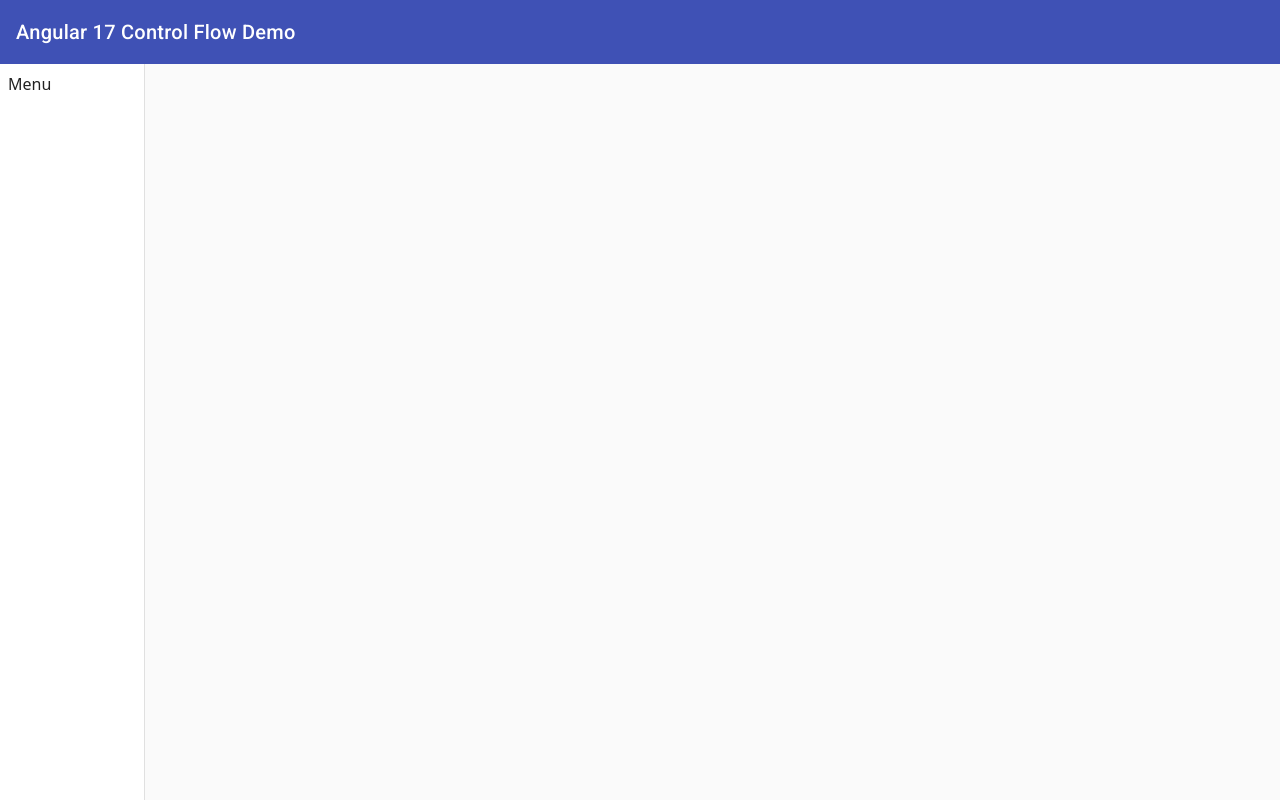
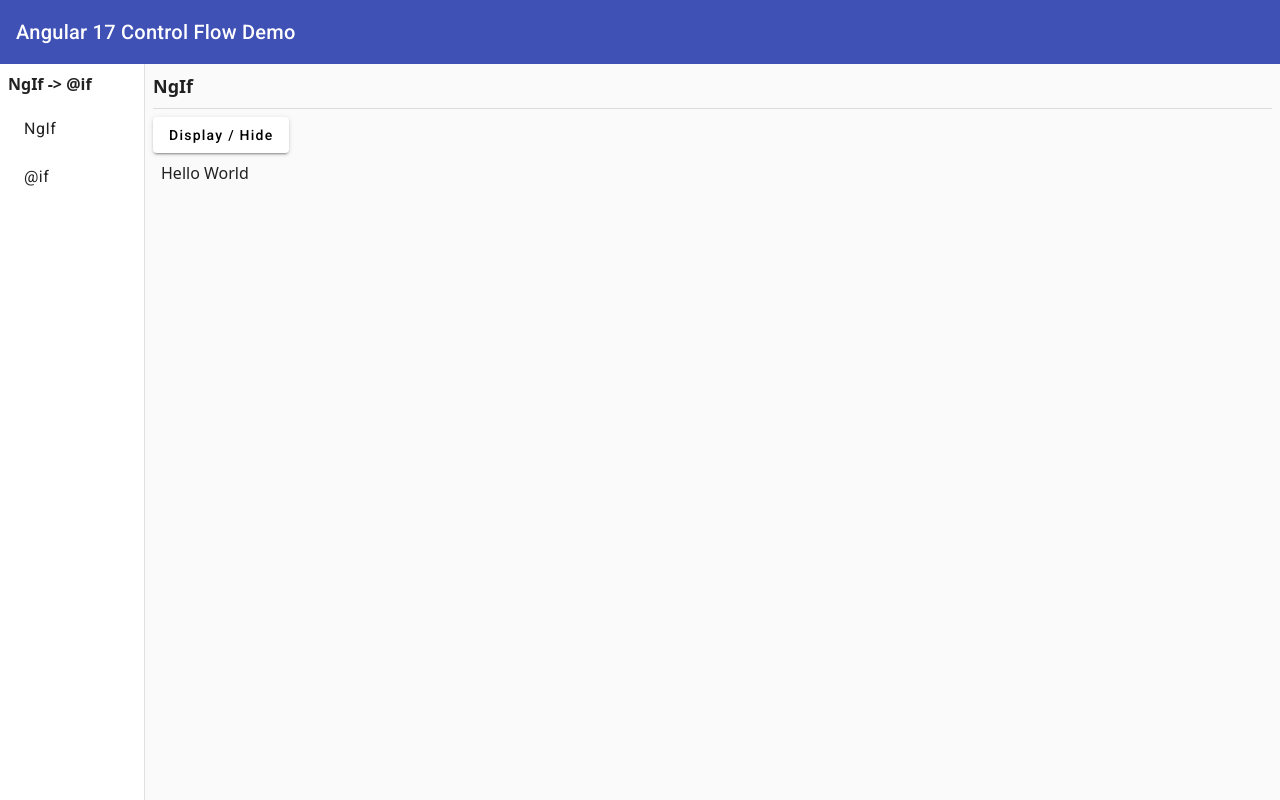
Before and after one commit to wellwind/devfest-2023-taipei-ng17-control-flow-demo, an Angular app: page /ng-if in a window 1280 px wide. Before the commit this address led to /. Built offline with nearby package versions, Linux system fonts and the light colour scheme.

Commit message:
feat: demo NgIf & @if

```diff
--- a/src/app/app.component.ts
+++ b/src/app/app.component.ts
@@ -1,11 +1,18 @@
 import { Component } from '@angular/core';
-import { RouterOutlet } from '@angular/router';
+import { RouterLink, RouterOutlet } from '@angular/router';
 import { MatToolbarModule } from '@angular/material/toolbar';
 import { MatSidenavModule } from '@angular/material/sidenav';
+import { MatListModule } from '@angular/material/list';
 @Component({
   selector: 'app-root',
   standalone: true,
-  imports: [RouterOutlet, MatToolbarModule, MatSidenavModule],
+  imports: [
+    RouterOutlet,
+    RouterLink,
+    MatToolbarModule,
+    MatSidenavModule,
+    MatListModule,
+  ],
   template: `
     <mat-toolbar color="primary">
       <span>Angular 17 Control Flow Demo</span>
@@ -13,7 +20,13 @@
     <mat-sidenav-container class="h-[calc(100vh-64px)]">
       <mat-sidenav [opened]="true" mode="side">
         <div class="w-32 m-2">
-          <h3>Menu</h3>
+
+          <h3 class="font-bold">NgIf -> &#64;if</h3>
+
+          <mat-nav-list>
+            <a mat-list-item routerLink="/ng-if">NgIf</a>
+            <a mat-list-item routerLink="/at-if">&#64;if</a>
+          </mat-nav-list>
         </div>
       </mat-sidenav>
       <mat-sidenav-content>
--- a/src/app/app.routes.ts
+++ b/src/app/app.routes.ts
@@ -1,3 +1,12 @@
 import { Routes } from '@angular/router';
 
-export const routes: Routes = [];
+export const routes: Routes = [
+  {
+    path: 'ng-if',
+    loadComponent: () => import('./pages/ng-if.component'),
+  },
+  {
+    path: 'at-if',
+    loadComponent: () => import('./pages/at-if.component'),
+  },
+];
--- /dev/null
+++ b/src/app/page-header.component.ts
@@ -0,0 +1,17 @@
+import { Component } from '@angular/core';
+import { MatDividerModule } from '@angular/material/divider';
+
+@Component({
+  selector: 'app-page-header',
+  standalone: true,
+  imports: [MatDividerModule],
+  template: `
+    <h2 class="font-bold text-lg">
+      <ng-content></ng-content>
+    </h2>
+
+    <mat-divider class="!mt-2 !mb-2"></mat-divider>
+  `,
+  styles: `:host{ display: block;}`,
+})
+export class PageHeaderComponent {}
--- /dev/null
+++ b/src/app/pages/at-if.component.ts
@@ -0,0 +1,23 @@
+import { PageHeaderComponent } from '../page-header.component';
+import { Component } from '@angular/core';
+import { MatButtonModule } from '@angular/material/button';
+
+@Component({
+  selector: 'app-at-if',
+  standalone: true,
+  imports: [MatButtonModule, PageHeaderComponent],
+  template: `
+    <app-page-header>&#64;if</app-page-header>
+
+    <button mat-raised-button (click)="display = !display">
+      Display / Hide
+    </button>
+
+    @if (display){
+    <p class="m-2">Hello World</p>
+    }
+  `,
+})
+export default class AtIfComponent {
+  display = true;
+}
--- /dev/null
+++ b/src/app/pages/ng-if.component.ts
@@ -0,0 +1,22 @@
+import { NgIf } from '@angular/common';
+import { Component } from '@angular/core';
+import { MatButtonModule } from '@angular/material/button';
+import { PageHeaderComponent } from '../page-header.component';
+
+@Component({
+  selector: 'app-ng-if',
+  standalone: true,
+  imports: [NgIf, MatButtonModule, PageHeaderComponent],
+  template: `
+    <app-page-header>NgIf</app-page-header>
+
+    <button mat-raised-button (click)="display = !display">
+      Display / Hide
+    </button>
+
+    <p *ngIf="display" class="m-2">Hello World</p>
+  `,
+})
+export default class NgIfComponent {
+  display = true;
+}
```
